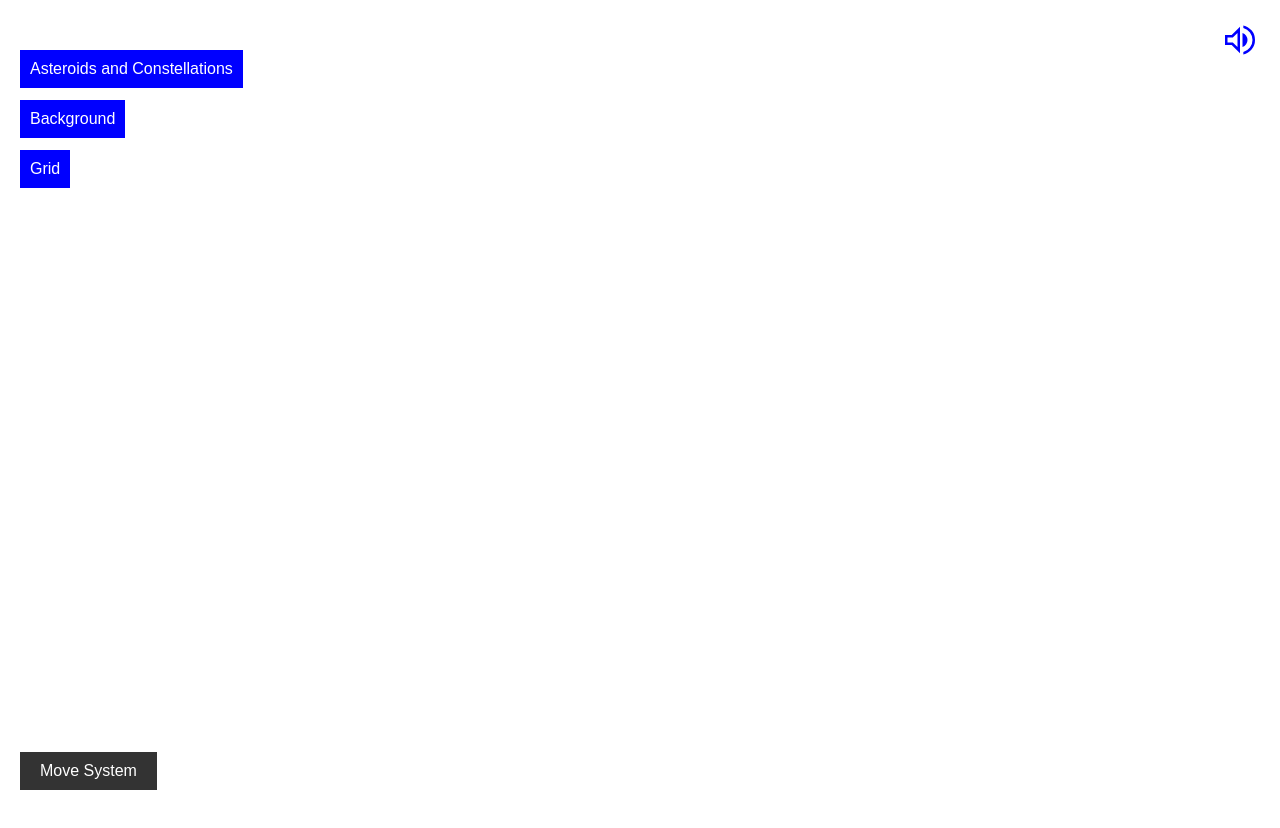
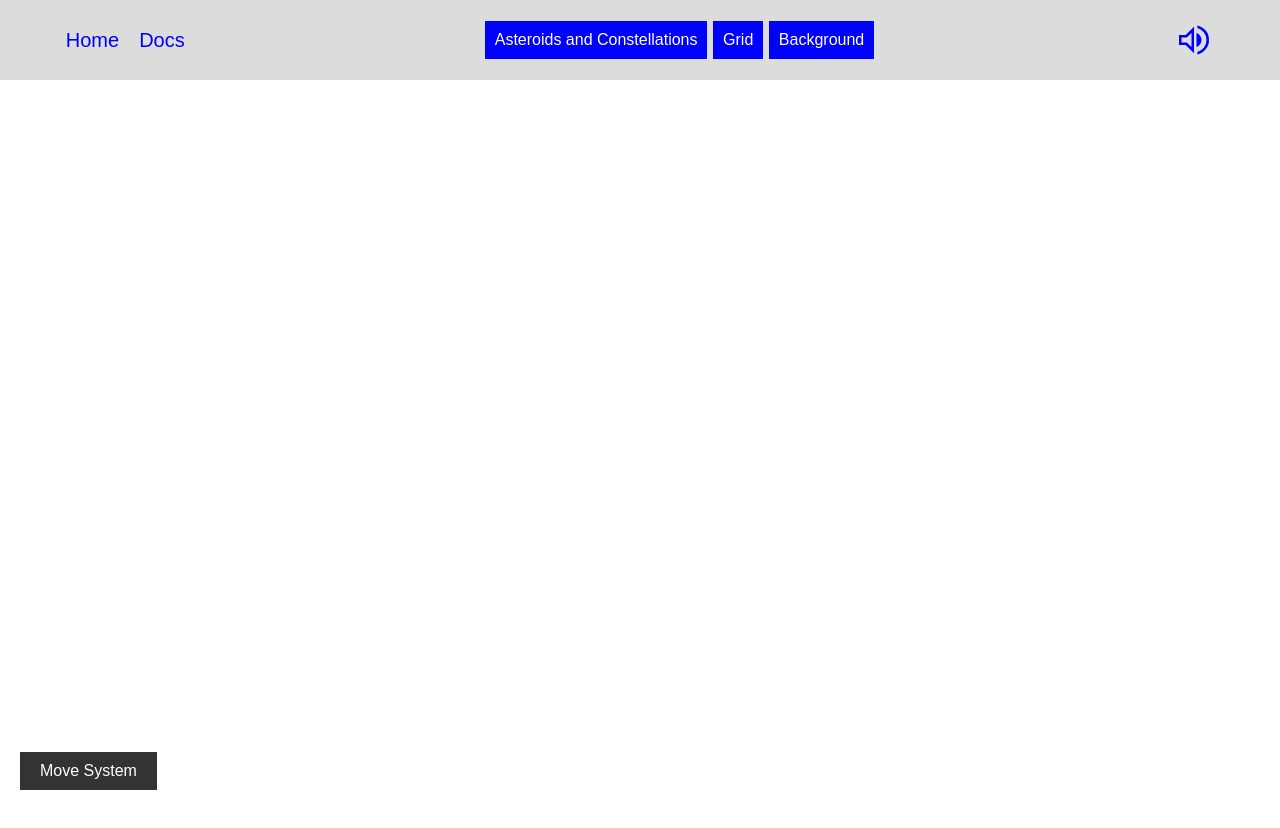
Before and after one commit to prsousa8/solar_system_computer-graphics, a plain HTML site: page index.html in a window 1280 px wide. Before the commit the page ends 800 px from the top, so only its background shows below. Drawn offline with nearby package versions, Linux system fonts and the light colour scheme.

Commit message:
feat: adding page Docs

```diff
--- a/index.html
+++ b/index.html
@@ -1,24 +1,37 @@
 <!DOCTYPE html>
 <html lang="en">
+
 <head>
     <meta charset="UTF-8">
     <meta name="viewport" content="width=device-width, initial-scale=1.0">
     <title>Solar System</title>
     <link rel="stylesheet" href="style.css">
 </head>
+
 <body>
 
-    <button id="toggleButton">Asteroids and Constellations</button>
+    <header>
+        <nav>
+            <a href="index.html">Home</a>
+            <a href="docs.html">Docs</a>
+        </nav>
 
-    <button id="toggleButtonGrid">Grid</button>
+        <div id="menu">
+            <button id="toggleButton">Asteroids and Constellations</button>
 
-    <button id="toggleBackground">Background</button>
+            <button id="toggleButtonGrid">Grid</button>
 
-    <button id="audioToggle"></button>
+            <button id="toggleBackground">Background</button>
+
+        </div>
+
+        <button id="audioToggle"></button>
+    </header>
 
     <button id="moveSystem">Move System</button>
 
     <script type="module" src="script.js"></script>
 
 </body>
+
 </html>
--- a/style.css
+++ b/style.css
@@ -4,8 +4,23 @@ body{
     overflow: hidden;
 }
 
-#toggleButton, #toggleButtonGrid , #toggleBackground {
-    position: absolute;
+header{
+    display: flex;
+    justify-content: center;
+    align-items: center;
+    padding: 20px;
+    font-family: Arial, Helvetica, sans-serif;
+    font-size: 20px;
+    gap: 300px;
+    background-color: gainsboro;
+}
+
+nav{
+    display: flex;
+    gap: 20px;
+}
+
+header button{
     padding: 10px;
     font-size: 16px;
     background-color: #00f;
@@ -15,25 +30,10 @@ body{
     left: 20px;
 }
 
-#toggleButton{
-    top: 50px;
-}
-#toggleBackground {
-    top: 100px;
-}
-#toggleButtonGrid{
-    top: 150px;
-}
-
 #audioToggle {
-    position: absolute;
-    top: 20px;
-    right: 20px;
     width: 40px;
     height: 40px;
     background-color: transparent;
-    border: none;
-    cursor: pointer;
     background-image: url('assets/icons/volume_up.svg'); /* Ícone inicial */
     background-size: cover;
 }
@@ -49,3 +49,10 @@ body{
     color: #fff;
     border: none;
 }
+
+
+
+a{
+    text-decoration: none;
+    color: #00f;
+}
```
Also changed, not shown: docs.html (added, +17 -0 lines).
